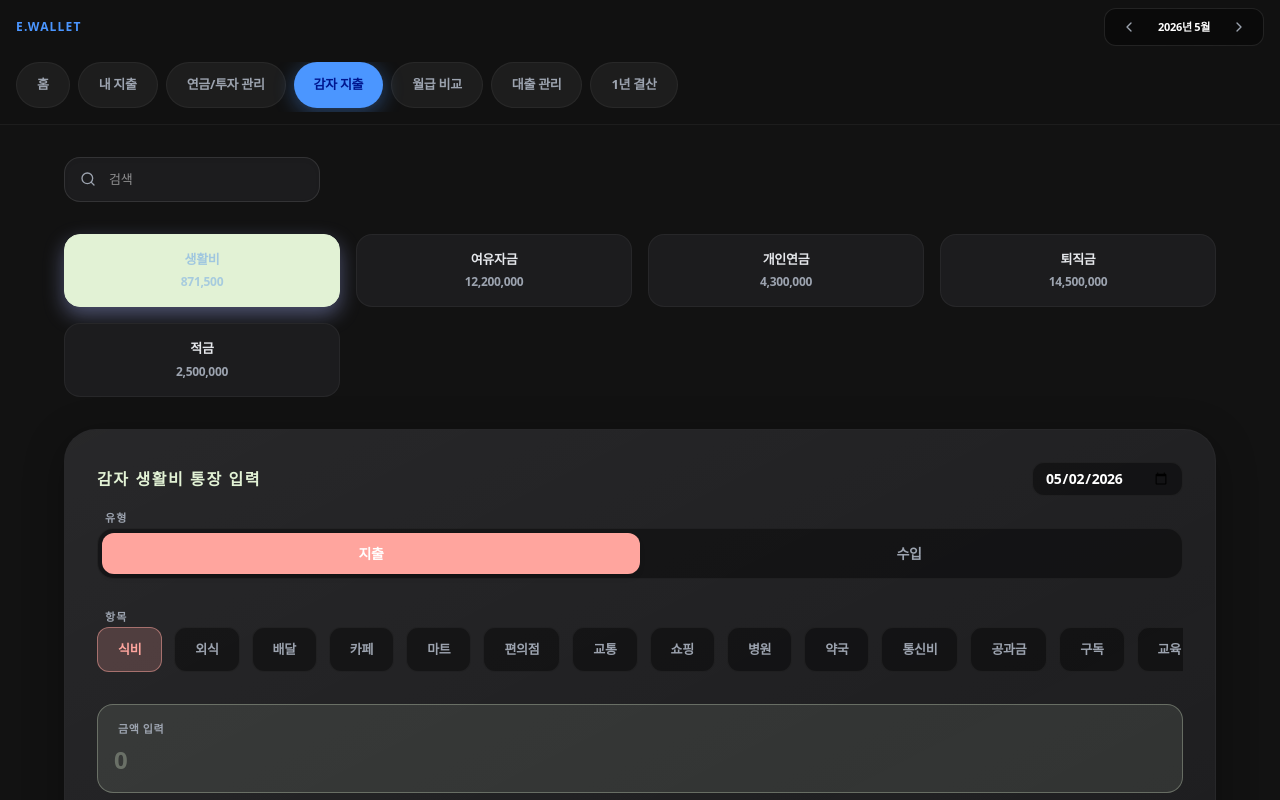
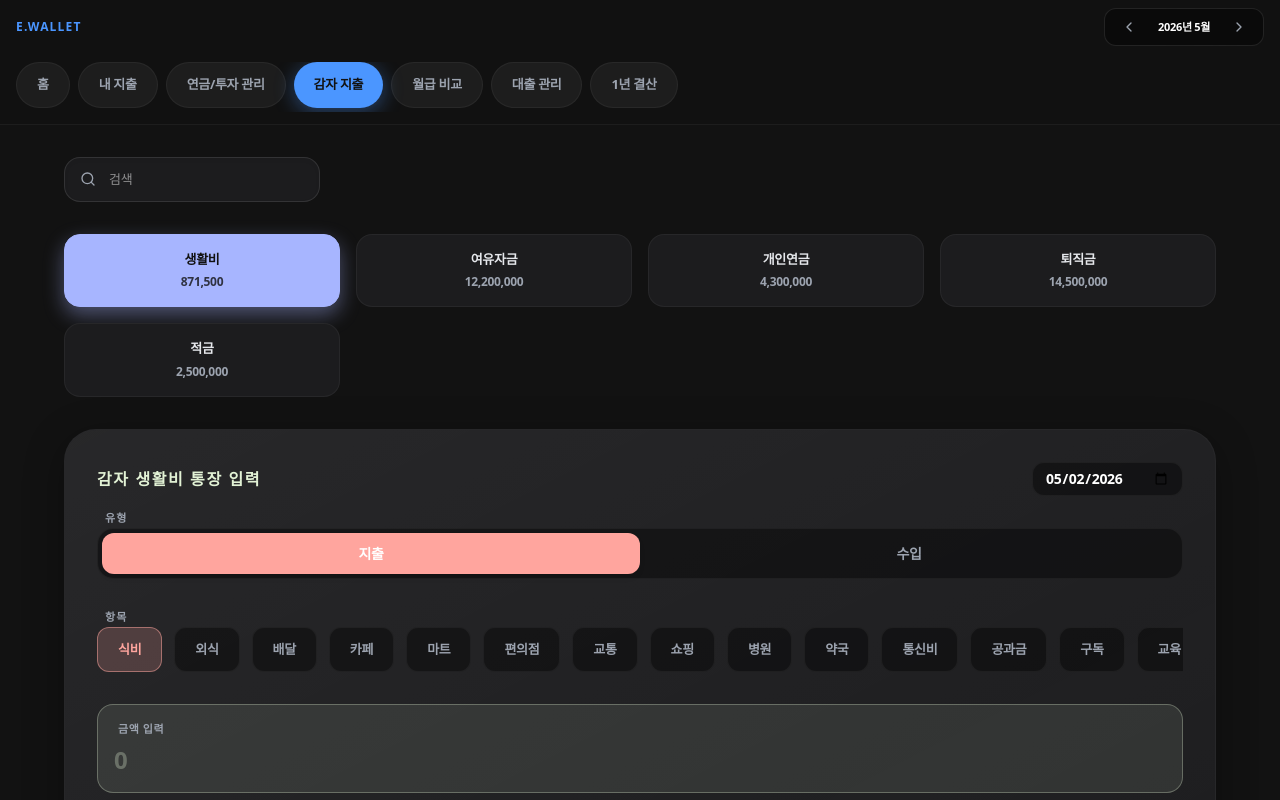
Before and after one commit to eunmadee-a11y/account, a React (Vite) app: page / in a window 1280 px wide. Both pictures are taken after a click on the button "감자 지출". Shown: the top 800 px of the page. Built offline with nearby package versions, Linux system fonts and the light colour scheme.

Commit message:
Update App.tsx

```diff
--- a/src/App.tsx
+++ b/src/App.tsx
@@ -224,7 +224,7 @@ const TabButton = ({ name, icon: Icon }: { name: TabName, icon: any }) => (
       onClick={() => setActiveTab(name)}
       className={`shrink-0 flex items-center gap-2 px-5 py-3 rounded-full font-black text-[13px] whitespace-nowrap transition-all duration-300 relative overflow-hidden ${
         activeTab === name
-          ? 'text-[#00178F] bg-[#4B96FF] shadow-[0_4px_20px_rgba(75,150,255,0.4)]'
+          ? 'text-[#121212] bg-[#4B96FF] shadow-[0_4px_20px_rgba(75,150,255,0.4)]'
           : 'text-brand-text-sub bg-white/5 hover:bg-white/10 border border-white/5'
       }`}
     >
@@ -914,18 +914,18 @@ function GamjaView({ gamjaTransactions, setGamjaTransactions, deleteGamjaTransac
         </div>
       </div>
 
-      <div className="grid grid-cols-2 md:grid-cols-4 gap-4">
+     <div className="grid grid-cols-2 md:grid-cols-4 gap-4">
         {gamjaAccountNames.map((name: string) => (
           <button
             key={name} onClick={() => { setActiveGamjaAccount(name); setNewTx({ ...newTx, account: name }); }}
             className={`py-4 px-3 rounded-2xl border font-black text-xs transition-all active:scale-95 ${
               activeGamjaAccount === name
-                ? 'bg-[#E2F2D5] text-[#A0C7DF] border-[#E2F2D5] shadow-[0_8px_20px_rgba(167,181,255,0.4)]'
+                ? 'bg-[#A7B5FF] text-[#121212] border-[#A7B5FF] shadow-[0_8px_20px_rgba(167,181,255,0.4)]'
                 : 'bg-[#1c1c1e] text-brand-text-main border-white/5 hover:border-white/20'
             }`}
           >
             <span className="block truncate text-[13px]">{name.replace('감자 ', '').replace(' 통장', '')}</span>
-            <span className={`block mt-1.5 text-[12px] tabular-nums ${activeGamjaAccount === name ? 'text-[#A0C7DF]/90' : 'text-brand-text-sub'}`}>{formatCurrency(getAccountCalculatedBalance(name))}</span>
+            <span className={`block mt-1.5 text-[12px] tabular-nums ${activeGamjaAccount === name ? 'text-[#121212]/80' : 'text-brand-text-sub'}`}>{formatCurrency(getAccountCalculatedBalance(name))}</span>
           </button>
         ))}
       </div>
```
